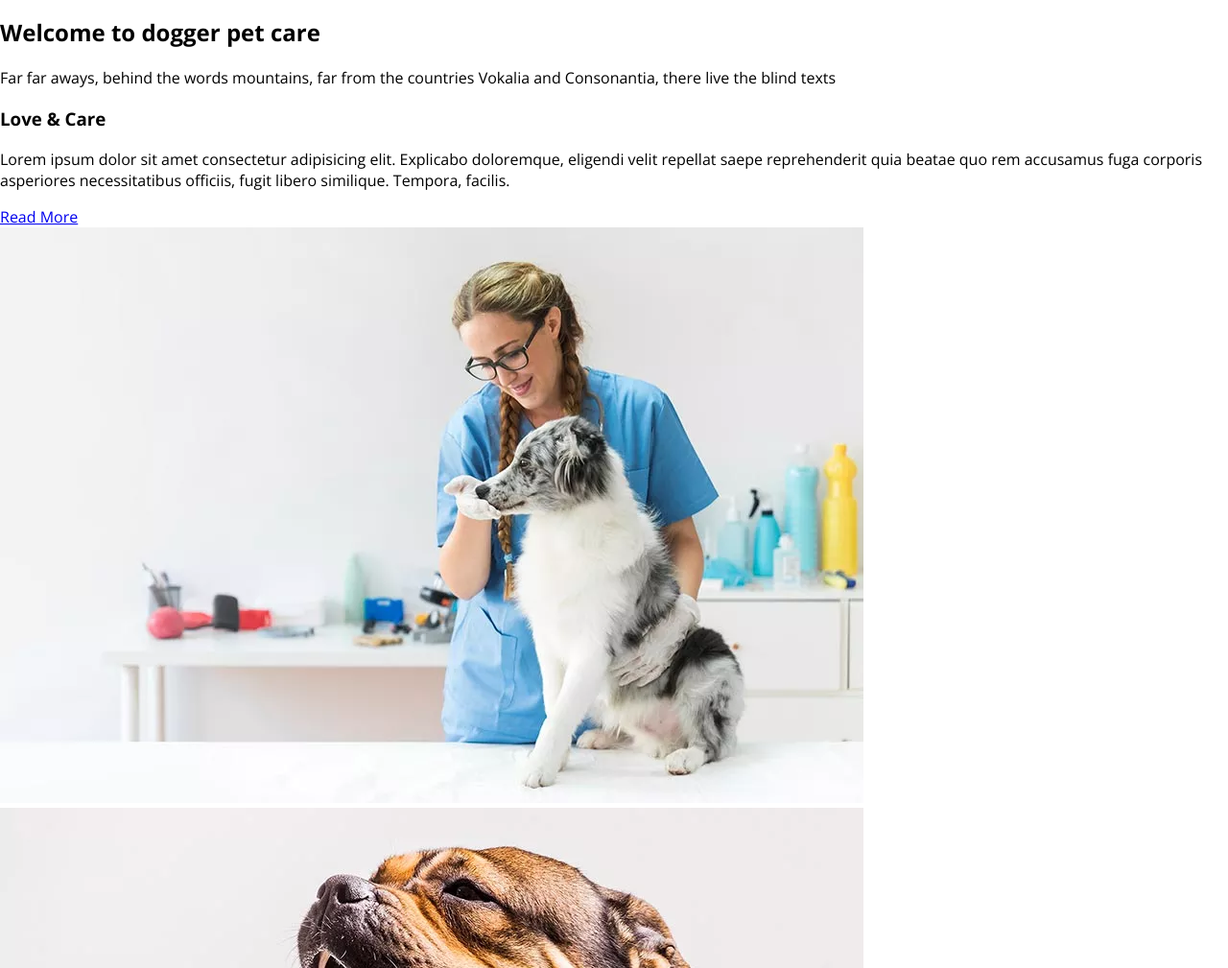
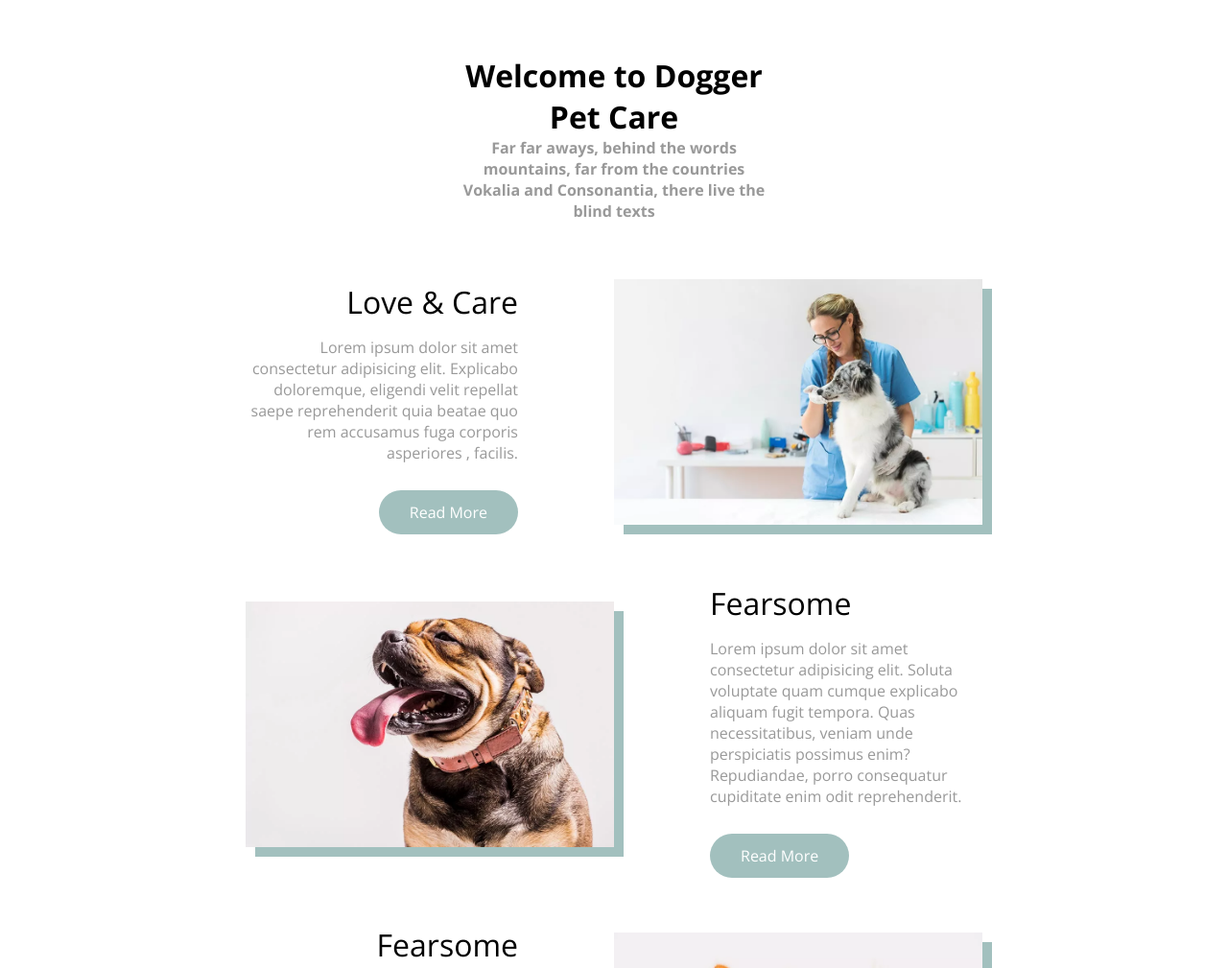
Before and after one commit to Philippevanko/Dogger, a plain HTML site: page index.html in a window 1280 px wide. Shown: the part 494-1503 px from the top of the page at 96% size. Drawn offline with nearby package versions, Linux system fonts and the light colour scheme.

Commit message:
mise a jour header footer

```diff
--- a/index.html
+++ b/index.html
@@ -58,30 +58,30 @@
 
     <!--partie Importante de la page-->
     <main>
-        <section>
-            <h2>Welcome to dogger pet care</h2>
+        <section class="welcome">
+            <h2>Welcome to Dogger Pet Care</h2>
             <p>Far far aways, behind the words mountains, far from the countries Vokalia and Consonantia, there live the
                 blind texts</p>
         </section>
 
         <!--carte numero 1-->
         <section>
-            <div>
-                <div>
+            <div class="card">
+                <div class="card-content">
                     <h3>Love & Care</h3>
                     <p>Lorem ipsum dolor sit amet consectetur adipisicing elit. Explicabo doloremque, eligendi velit
                         repellat saepe reprehenderit quia beatae quo rem accusamus fuga corporis asperiores
-                        necessitatibus officiis, fugit libero similique. Tempora, facilis.</p>
+                        , facilis.</p>
                     <a href="#">Read More</a>
                 </div>
-                <img src="images/3.jpg.webp" alt="Véterinaire">
+                <img src="images/3.jpg.webp" alt="Véterinaire" class="picture">
             </div>
 
             <!--carte numero 2-->
 
-            <div>
-                <img src="images/1.jpg.webp" alt="Dog">
-                <div>
+            <div class="card">
+                <img src="images/1.jpg.webp" alt="Dog" class="picture">
+                <div class="card-content">
                     <h3>Fearsome</h3>
                     <p>Lorem ipsum dolor sit amet consectetur adipisicing elit. Soluta voluptate quam cumque explicabo
                         aliquam fugit tempora. Quas necessitatibus, veniam unde perspiciatis possimus enim? Repudiandae,
@@ -90,15 +90,15 @@
                 </div>
             </div>
             <!--cartes numero 3-->
-            <div>
-                <div>
-                    <h3>Love & Care</h3>
+            <div class="card">
+                <div class="card-content">
+                    <h3>Fearsome</h3>
                     <p>Lorem ipsum dolor sit amet consectetur adipisicing elit. Explicabo doloremque, eligendi velit
                         repellat saepe reprehenderit quia beatae quo rem accusamus fuga corporis asperiores
                         necessitatibus officiis, fugit libero similique. Tempora, facilis.</p>
                     <a href="#">Read More</a>
                 </div>
-                <img src="images/2.jpg.webp" alt="dog two">
+                <img src="images/2.jpg.webp" alt="dog two" class="picture">
             </div>
 
         </section>
--- a/style.css
+++ b/style.css
@@ -27,7 +27,7 @@ body {
     display: flex;
     flex-direction: row;
     list-style: none;
-    gap: 35px;
+    gap: 40px;
 }
 
 #menu nav ul li a {
@@ -69,3 +69,75 @@ header section {
     font-weight: lighter;
     color:#999999;
 }
+
+/*partie main du site */
+
+.welcome {
+    text-align: center;
+    width: 25%;
+    margin: 60px auto; /*haut et bas ;  droite et gauche */
+}
+.welcome h2 {
+    font-size: 2rem;
+    font-weight: bold;
+    margin: 0;
+}
+
+.welcome p {
+    margin: 0;
+    font-weight: bold;
+    margin: 0;
+    color: #999999;
+}
+
+
+/*cards*/
+
+.card {
+    display: flex;
+    justify-content: space-between;/* centrage horizontal ne foncytionne qu'avec flexbox*/
+    align-items: center; /*centrage vertical avec flex box*/
+    gap: 100px;
+    text-align: right;
+    width:60%;
+    margin: auto auto 60px auto;
+}
+
+.card:nth-child(even) { /*prend tous les enfant en position pair */
+    text-align:left;
+}
+
+.card .card-content {
+    width: 50%;
+}
+
+.card .card-content h3 {
+    margin: 0;
+    font-size: 2rem;
+    font-weight: lighter;
+}
+
+.card .card-content p {
+    margin: 15px 0 40px 0;
+    color: #999999;
+}
+
+.card .card-content a {
+    background-color: #a2c0be;
+    color: white;
+    text-decoration: none;
+    padding: 12px 32px;
+    border-radius: 50px;
+}
+.card .picture {
+    width: 50%;
+    box-shadow: 10px 10px 0 #a2c0be;
+}
+
+footer {
+    background-color: #4a4a4b;
+    color: white;
+    font-size: 0.8rem;
+    text-align: center;
+    padding: 50px 0;
+}
```
